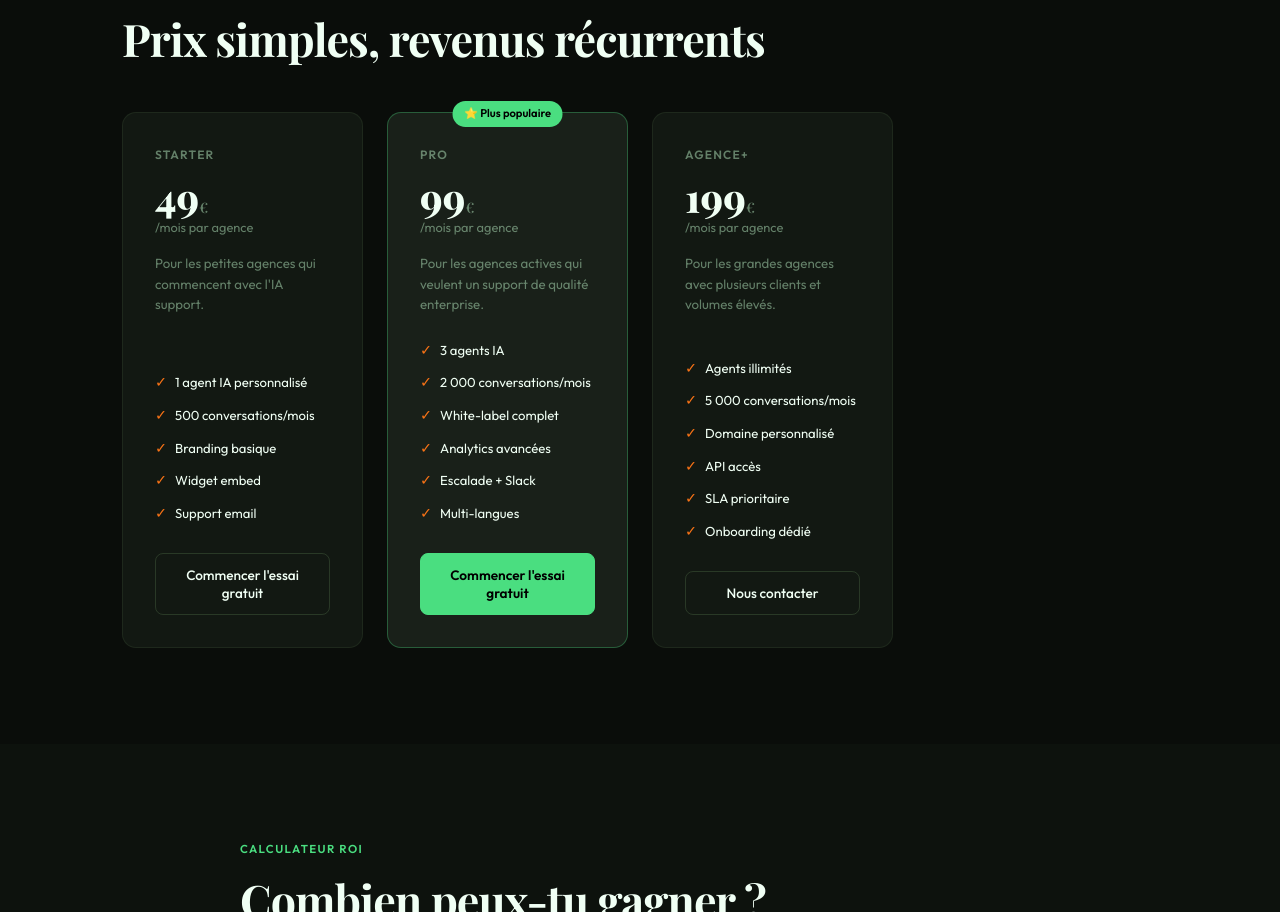
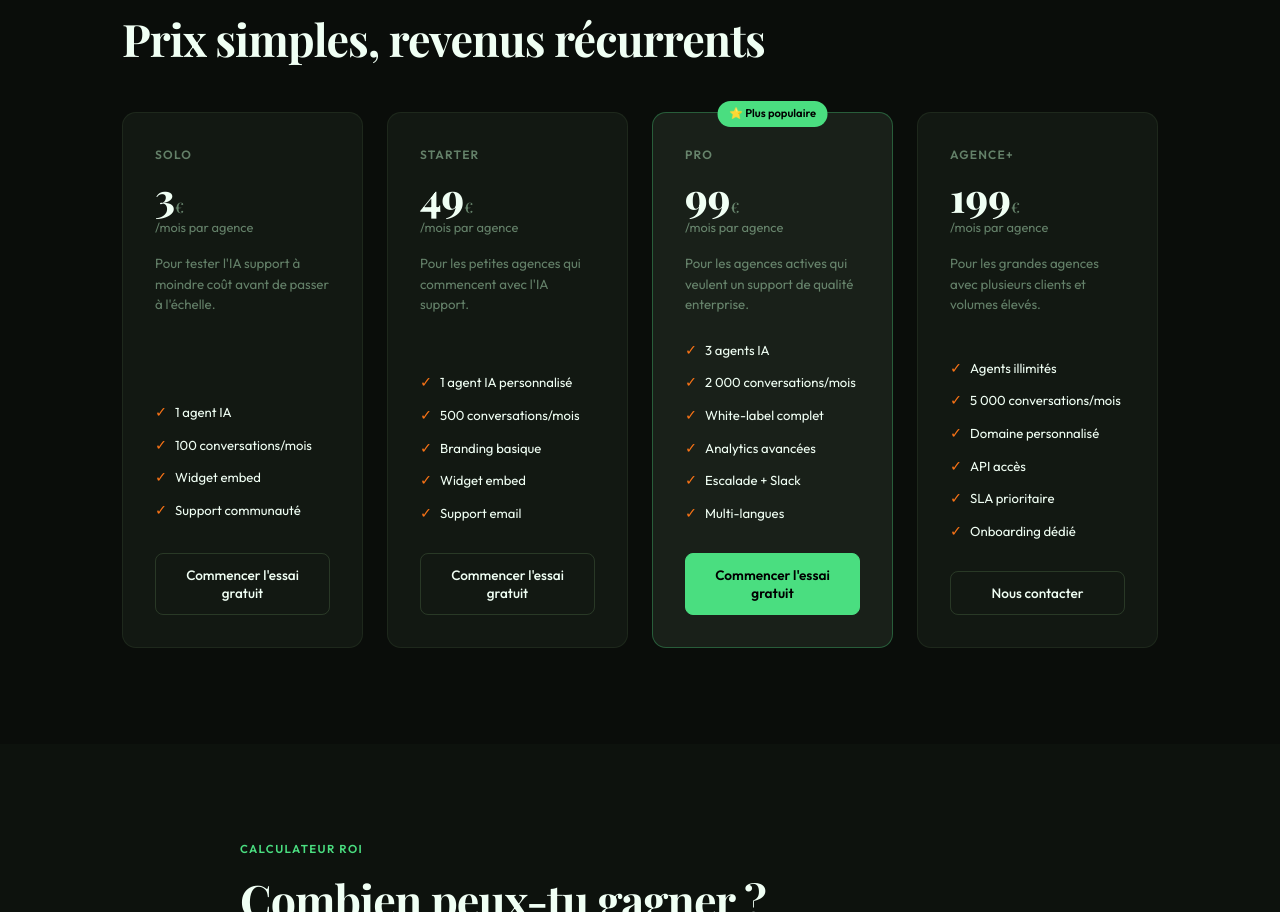
Before and after one commit to sadoklimam954-sketch/AgentHub, a plain HTML site: page agent-support-whitelabel.html in a window 1280 px wide. Shown: the part 5310-6222 px from the top of the page. Drawn offline with nearby package versions, Linux system fonts and the light colour scheme; a web font is replaced by a local one.

Commit message:
auto: update

```diff
--- a/agent-support-whitelabel.html
+++ b/agent-support-whitelabel.html
@@ -984,6 +984,19 @@ footer{
   </div>
   <div class="pricing-grid reveal">
     <div class="price-card">
+      <div class="price-tier">Solo</div>
+      <div class="price-amount">3<sub>€</sub></div>
+      <div class="price-period">/mois par agence</div>
+      <p class="price-desc">Pour tester l'IA support à moindre coût avant de passer à l'échelle.</p>
+      <ul class="price-features">
+        <li><span class="check">✓</span> 1 agent IA</li>
+        <li><span class="check">✓</span> 100 conversations/mois</li>
+        <li><span class="check">✓</span> Widget embed</li>
+        <li><span class="check">✓</span> Support communauté</li>
+      </ul>
+      <button class="price-btn" onclick="window.location.href='index.html'">Commencer l'essai gratuit</button>
+    </div>
+    <div class="price-card">
       <div class="price-tier">Starter</div>
       <div class="price-amount">49<sub>€</sub></div>
       <div class="price-period">/mois par agence</div>
```
